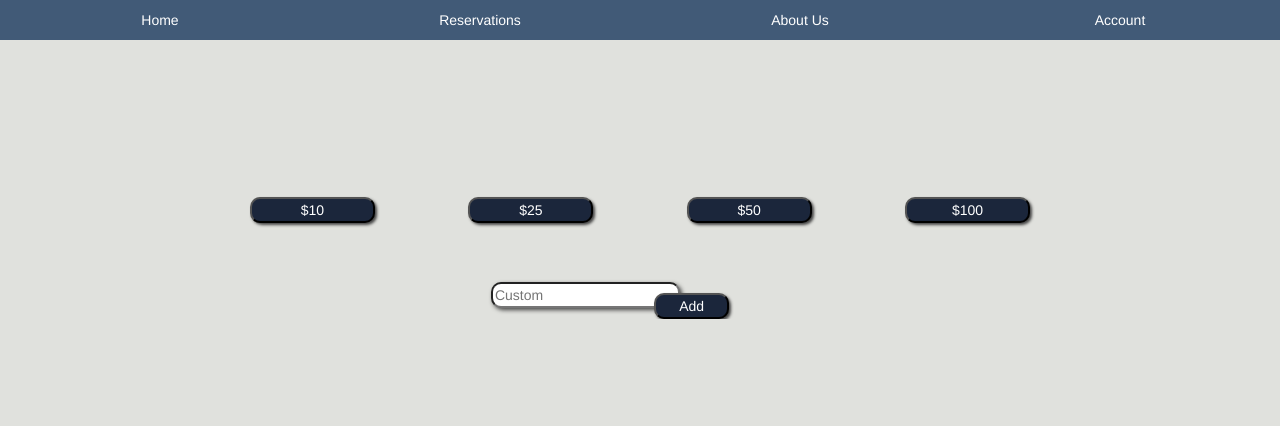
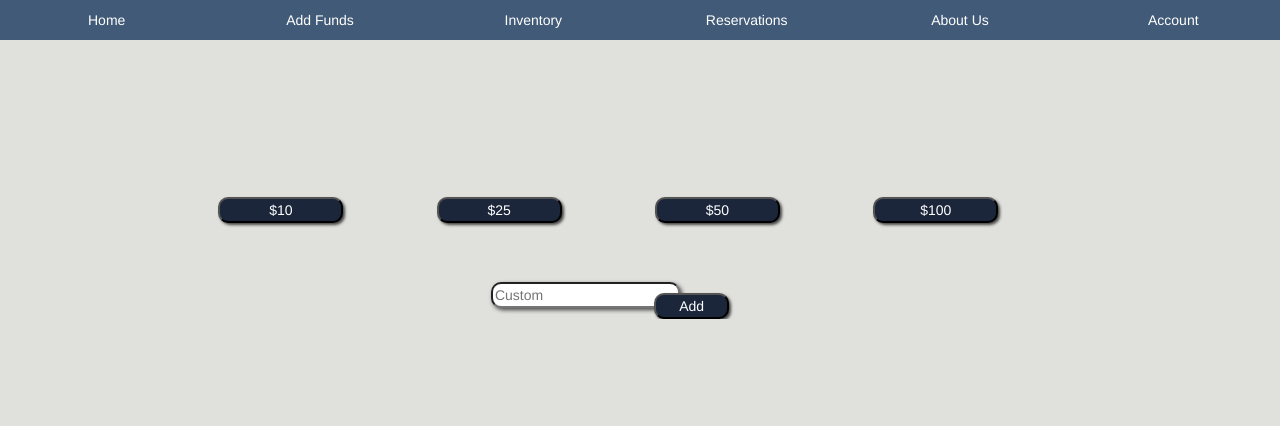
Before and after one commit to RyanGubler/CarRentalWebsite, a Django app: page /product/addFunds/ in a window 1280 px wide. Shown: the part 86-512 px from the top of the page. Run offline with Django 4.2, Linux system fonts and the light colour scheme; some libraries are stand-ins or nearby versions.

Commit message:
made a few more changes for the next page

```diff
--- a/danshadybusiness/product/static/product/addFundsStyle.css
+++ b/danshadybusiness/product/static/product/addFundsStyle.css
@@ -5,9 +5,6 @@ html, body {
     max-width: 100%;
     overflow-x: hidden;
 }
-/* .money-button{
-    padding-bottom:10px;
-} */
 
 .button{
     background-color: #1b263b;
--- a/danshadybusiness/product/templates/product/addFunds.html
+++ b/danshadybusiness/product/templates/product/addFunds.html
@@ -14,17 +14,17 @@
                 <div class="button-ctn">
                     <div class="col-sm-2 text-center money-button"></div>
 
-                    <div class="col-xs-12 col-sm-2 text-center money-button">
-                        <button class="button">$10</button>
+                    <div class=" col-sm-2 text-center money-button">
+                        <button class="button col-xs-12">$10</button>
                     </div>
                     <div class="col-xs-12 col-sm-2 text-center money-button">
-                        <button class="button">$25</button>
+                        <button class="button col-xs-12">$25</button>
                     </div>
                     <div class="col-xs-12 col-sm-2 text-center money-button">
-                        <button class="button">$50</button>
+                        <button class="button col-xs-12">$50</button>
                     </div>
                     <div class="col-xs-12 col-sm-2 text-center money-button">
-                        <button class="button">$100</button>
+                        <button class="button col-xs-12">$100</button>
                     </div>
                     <div class="col-sm-2 text-center money-button"></div>
                 </div>
--- a/danshadybusiness/product/templates/product/header.html
+++ b/danshadybusiness/product/templates/product/header.html
@@ -14,10 +14,12 @@
     </div>
     <div class="control-bar-container">
         <div class="control-bar">
-            <a class="col-xs-3 text-center" style="padding: 10px; color: white; background-color:#415a77; color:white; cursor: pointer;">Home</a>
-            <a class="col-xs-3 text-center" style="padding: 10px; color: white; background-color:#415a77; color:white; cursor: pointer;">Reservations</a>
-            <a class="col-xs-3 text-center" style="padding: 10px; color: white; background-color:#415a77; color:white; cursor: pointer;">About Us</a>
-            <a class="col-xs-3 text-center" style="padding: 10px; color: white; background-color:#415a77; color:white; cursor: pointer;">Account</a>
+            <a class="col-xs-2 text-center" style="padding: 10px; color: white; background-color:#415a77; color:white; cursor: pointer;">Home</a>
+            <a class="col-xs-2 text-center" href="addFunds.html" style="padding: 10px; color: white; background-color:#415a77; color:white; cursor: pointer;">Add Funds</a>
+            <a class="col-xs-2 text-center" style="padding: 10px; color: white; background-color:#415a77; color:white; cursor: pointer;">Inventory</a>
+            <a class="col-xs-2 text-center" style="padding: 10px; color: white; background-color:#415a77; color:white; cursor: pointer;">Reservations</a>
+            <a class="col-xs-2 text-center" href="aboutUs.html" style="padding: 10px; color: white; background-color:#415a77; color:white; cursor: pointer;">About Us</a>
+            <a class="col-xs-2 text-center" style="padding: 10px; color: white; background-color:#415a77; color:white; cursor: pointer;">Account</a>
         </div>
     </div>
 </div>
--- a/danshadybusiness/product/urls.py
+++ b/danshadybusiness/product/urls.py
@@ -5,4 +5,5 @@ from django.conf.urls.static import static
 
 urlpatterns = [
     path('addFunds/', views.addFunds, name='addFunds'),
+    path('aboutUs/', views.aboutUs, name='aboutUs'),
 ]
--- a/danshadybusiness/product/views.py
+++ b/danshadybusiness/product/views.py
@@ -3,4 +3,7 @@ from django.shortcuts import render
 def addFunds(request):
     return render(request, 'product/addFunds.html', {})
 
+def aboutUs(request):
+    return render(request, 'product/aboutUs.html', {})
+
 # Create your views here.
```
Also changed, not shown: danshadybusiness/product/static/product/style.css (+7 -0 lines), danshadybusiness/product/templates/product/aboutUs.html (added, +20 -0 lines).
